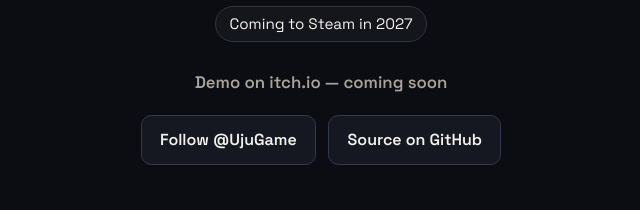
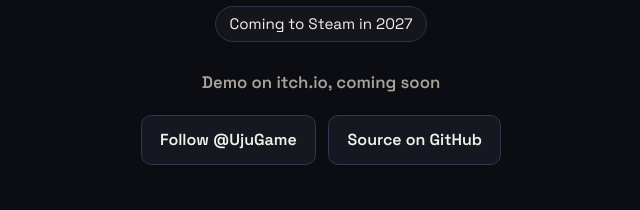
Before and after one commit to yacfish/ujugame, a plain HTML site: page index.html in a window 1280 px wide. Shown: the part 282-492 px from the top of the page, 319-959 px from the left. Drawn offline with Linux system fonts and the light colour scheme.

Commit message:
Prefer comma over em dash in itch coming-soon line

```diff
--- a/index.html
+++ b/index.html
@@ -16,7 +16,7 @@
     <h1>UJU</h1>
     <p class="tagline">Twist, stack, and think your way through shifting cube worlds.</p>
     <p class="steam">Coming to Steam in 2027</p>
-    <p class="itch-soon">Demo on itch.io — coming soon</p>
+    <p class="itch-soon">Demo on itch.io, coming soon</p>
     <div class="actions">
       <a class="btn" href="https://x.com/UjuGame" target="_blank" rel="noopener">Follow @UjuGame</a>
       <a class="btn" href="https://github.com/yacfish/uju" target="_blank" rel="noopener">Source on GitHub</a>
```
Also changed, not shown: 1 other file.
